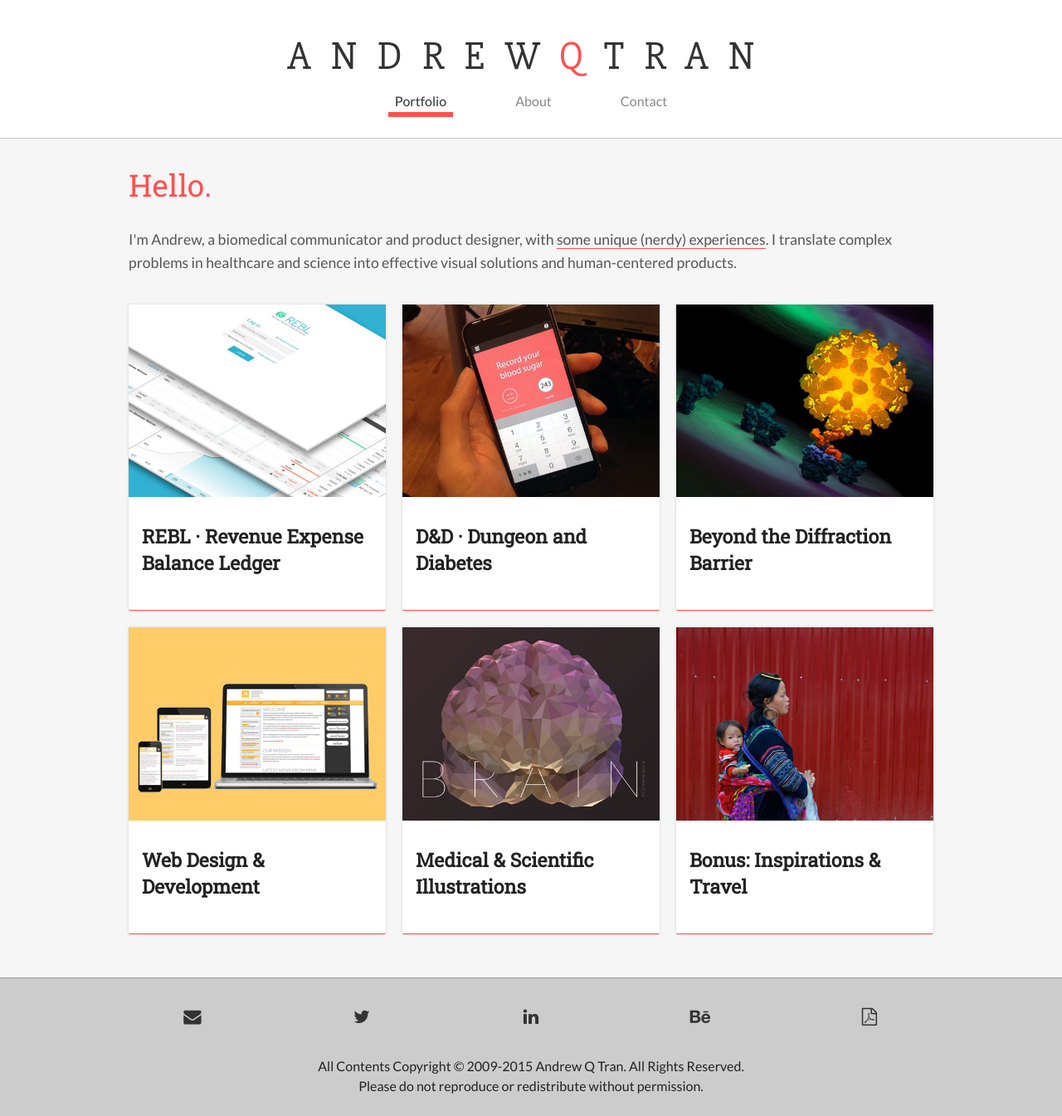
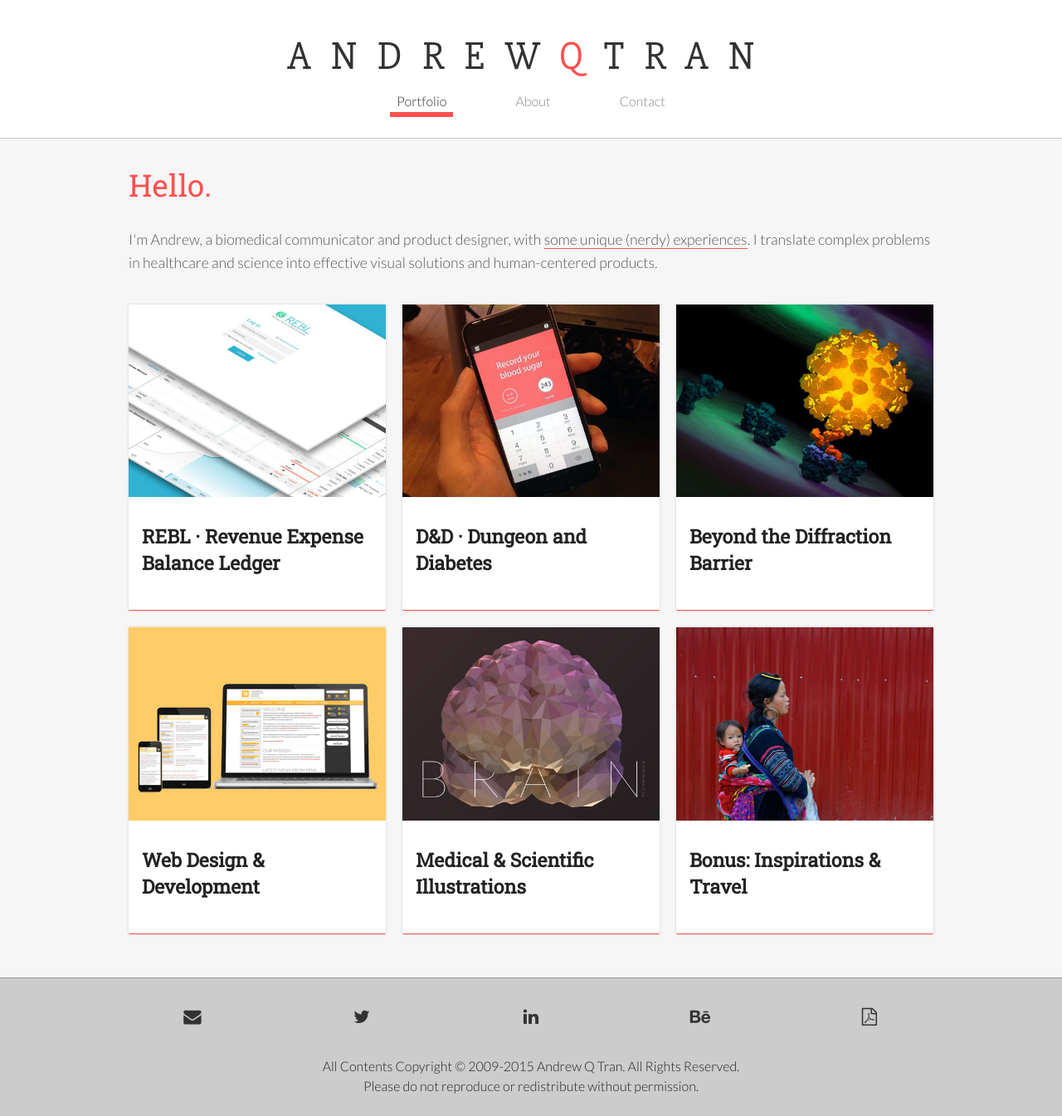
Before and after one commit to andrewqtran/andrewqtran.github.io, a PHP site: page / in a window 1280 px wide. Shown: the whole page at 83% size. Run offline with PHP 8.4, Linux system fonts and the light colour scheme.

Commit message:
Change to lato light for body text

```diff
--- a/beta/about.html
+++ b/beta/about.html
@@ -7,7 +7,7 @@
 <link rel="stylesheet" href="css/foundation.css" />
 <link href="css/font-awesome.min.css" rel="stylesheet">
 <link href="css/app.css" rel="stylesheet">
-<link href='http://fonts.googleapis.com/css?family=Lato:400,400italic,700|Roboto+Condensed|Roboto+Slab' rel='stylesheet' type='text/css'>
+<link href='http://fonts.googleapis.com/css?family=Lato:300,300italic,700|Roboto+Condensed|Roboto+Slab' rel='stylesheet' type='text/css'>
 <link href='http://fonts.googleapis.com/css?family=Slabo+27px' rel='stylesheet' type='text/css'>
 <script src="js/vendor/modernizr.js"></script>
 <script src="js/vendor/jquery.js"></script>
--- a/beta/contact.html
+++ b/beta/contact.html
@@ -7,7 +7,7 @@
 <link rel="stylesheet" href="css/foundation.css" />
 <link href="css/font-awesome.min.css" rel="stylesheet">
 <link href="css/app.css" rel="stylesheet">
-<link href='http://fonts.googleapis.com/css?family=Lato:400,400italic,700|Roboto+Condensed|Roboto+Slab' rel='stylesheet' type='text/css'>
+<link href='http://fonts.googleapis.com/css?family=Lato:300,300italic,700|Roboto+Condensed|Roboto+Slab' rel='stylesheet' type='text/css'>
 <link href='http://fonts.googleapis.com/css?family=Slabo+27px' rel='stylesheet' type='text/css'>
 <script src="js/vendor/modernizr.js"></script>
 <script src="js/vendor/jquery.js"></script>
--- a/beta/css/app.css
+++ b/beta/css/app.css
@@ -3,6 +3,7 @@
 
 body {
 	font-family: 'Lato', sans-serif;
+	font-weight: 300;
 	background: #f6f6f6 none repeat scroll 0% 0%
 }
 
--- a/beta/index.html
+++ b/beta/index.html
@@ -7,7 +7,7 @@
 <link rel="stylesheet" href="css/foundation.css" />
 <link href="css/font-awesome.min.css" rel="stylesheet">
 <link href="css/app.css" rel="stylesheet">
-<link href='http://fonts.googleapis.com/css?family=Lato:400,400italic,700|Roboto+Condensed|Roboto+Slab' rel='stylesheet' type='text/css'>
+<link href='http://fonts.googleapis.com/css?family=Lato:300,300italic,700|Roboto+Condensed|Roboto+Slab' rel='stylesheet' type='text/css'>
 <link href='http://fonts.googleapis.com/css?family=Slabo+27px' rel='stylesheet' type='text/css'>
 <script src="js/vendor/modernizr.js"></script>
 <script src="js/vendor/jquery.js"></script>
--- a/beta/rebl.html
+++ b/beta/rebl.html
@@ -7,7 +7,7 @@
 <link rel="stylesheet" href="css/foundation.css" />
 <link href="css/font-awesome.min.css" rel="stylesheet">
 <link href="css/app.css" rel="stylesheet">
-<link href='http://fonts.googleapis.com/css?family=Lato:400,400italic,700|Roboto+Condensed|Roboto+Slab' rel='stylesheet' type='text/css'>
+<link href='http://fonts.googleapis.com/css?family=Lato:300,300italic,700|Roboto+Condensed|Roboto+Slab' rel='stylesheet' type='text/css'>
 <link href='http://fonts.googleapis.com/css?family=Slabo+27px' rel='stylesheet' type='text/css'>
 <script src="js/vendor/modernizr.js"></script>
 <script src="js/vendor/jquery.js"></script>
```
